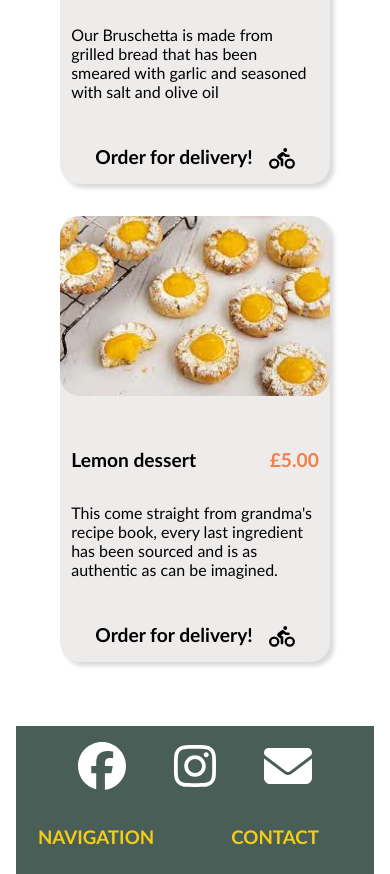
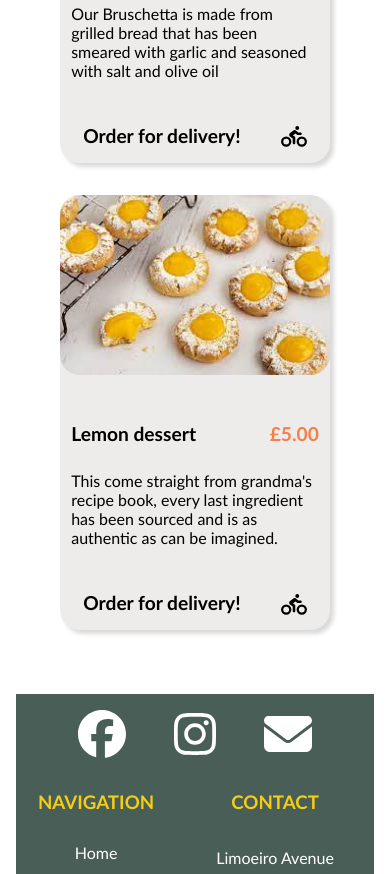
Before and after one commit to claceotto/little-lemon, a React (Create React App) app: page /menu in a window 390 px wide. Shown: the part 1120-1994 px from the top of the page. Built offline with nearby package versions, Linux system fonts and the light colour scheme.

Commit message:
Progress on removing incorrect h tags

```diff
--- a/src/Components/Card.css
+++ b/src/Components/Card.css
@@ -10,7 +10,6 @@
 .card-image {
   max-width: 270px;
   border-radius: 20px;
-
 }
 
 .card-image-container {
@@ -20,15 +19,25 @@
   display: flex;
   justify-content: space-between;
   padding: 0rem 0.7rem 0rem; /*top | left and right | bottom*/
-
 }
 .card-header h5 {
   font-weight: bold;
   font-size: 1.2rem;
 }
 
+.card-title {
+  font-weight: bold;
+  font-size: 1.2rem;
+  margin: 1.67rem 0 1.67rem 0;
+  font-weight: bold;
+}
+
 .price {
-    color: #F57F48;
+  color: #f57f48;
+  font-weight: bold;
+  font-size: 1.2rem;
+  margin: 1.67rem 0 1.67rem 0;
+  font-weight: bold;
 }
 
 .card-text {
@@ -43,18 +52,20 @@
 
 .card-footer {
   display: flex;
-    justify-content: center;
+  justify-content: space-around;
   align-items: flex-end;
+  padding: 0rem 0.7rem 0rem;
 }
 
-.card-footer h5 {
+.card-footer-text {
   font-weight: bold;
   font-size: 1.2rem;
   margin: 0 1rem 1rem 0; /* top | right | bottom | left */
   align-self: flex-end;
+  font-weight: bold;
 }
 
 .card-footer-icon {
   font-size: 1.3rem;
-    margin: 0 0 1rem 0;/* top | right | bottom | left */
+  margin: 0 0 1rem 0; /* top | right | bottom | left */
 }
--- a/src/Components/Card.js
+++ b/src/Components/Card.js
@@ -9,14 +9,14 @@ function Card({ src, title, price, description }) {
         <img src={src} alt={title} className="card-image" />
       </div>
       <div className="card-header">
-        <h5>{title}</h5>
-        <h5 className="price">{price}</h5>
+        <p className="card-title">{title}</p>
+        <p className="price">{price}</p>
       </div>
       <div className="card-text">
         <p>{description}</p>
       </div>
       <div className="card-footer">
-        <h5>Order for delivery!</h5>
+        <p className="card-footer-text">Order for delivery!</p>
         <FontAwesomeIcon icon={faPersonBiking} className="card-footer-icon" />
       </div>
     </div>
--- a/src/Components/Footer.css
+++ b/src/Components/Footer.css
@@ -2,19 +2,18 @@ footer {
   display: grid;
   grid-template-columns: auto;
   grid-auto-rows: auto;
-    grid-template-areas:
-    "logo naviation contact social";
+  grid-template-areas: "logo naviation contact social";
 }
 
 @media (max-width: 600px) {
   footer {
     display: grid;
     grid-template-columns: auto;
-      grid-template-rows:auto;
+    grid-template-rows: auto;
     grid-template-areas:
       "social social"
       "naviation contact"
-      "logo logo"
+      "logo logo";
   }
 }
 
@@ -23,7 +22,7 @@ footer {
   justify-content: center;
   max-width: 370px;
   max-height: 379px;
-    background-color: #EDEFEE;
+  background-color: #edefee;
   padding: 2rem;
 }
 
@@ -39,7 +38,6 @@ footer {
   align-self: center;
 }
 
-
 /* Desktop footer image */
 @media (min-width: 600px) {
   .sm-fotter-logo {
@@ -50,7 +48,7 @@ footer {
     grid-area: logo;
     display: flex;
     justify-content: center;
-    background-color: #EDEFEE;
+    background-color: #edefee;
     padding: 2rem;
   }
 }
@@ -64,38 +62,46 @@ footer {
   .sm-fotter-logo {
     display: flex;
     justify-content: center;
-      background-color: #EDEFEE;
+    background-color: #edefee;
     padding: 1rem;
     grid-area: logo;
   }
 }
 
-  footer h3 {
+.footer-heading {
+  color: #f4ce14;
+  text-transform: uppercase;
+  font-size: 1.17em;
+  margin: 1rem 0 1rem 0;
+  font-weight: bold;
+}
+
+/* footer h3 {
     color: #F4CE14;
     text-transform: uppercase;
-  }
+  } */
 
 .footer-links {
   grid-area: naviation;
   display: flex;
   flex-direction: column;
   padding: 1rem 2rem;
-    background-color: #495E57;
+  background-color: #495e57;
   line-height: 1.5rem;
 }
 
 footer a {
   text-decoration: none;
-    color: #FFFFFF;
+  color: #ffffff;
   line-height: 2rem;
 }
 
 footer a:hover {
-    color: #F4CE14;
+  color: #f4ce14;
 }
 
 footer p {
-    color: #FFFFFF;
+  color: #ffffff;
 }
 
 .footer-contact {
@@ -103,10 +109,9 @@ footer {
   display: flex;
   flex-direction: column;
   padding-top: 1rem;
-    background-color: #495E57;
+  background-color: #495e57;
   width: 100%;
   line-height: 1.5rem;
-
 }
 
 .footer-social {
@@ -115,9 +120,8 @@ footer {
   display: flex;
   align-items: center;
   justify-content: center;
-    background-color: #495E57;
-    color: #FFFFFF;
-
+  background-color: #495e57;
+  color: #ffffff;
 }
 
 /* This adds a space between the icons on the footer */
@@ -132,8 +136,8 @@ footer {
     display: flex;
     align-items: center;
     justify-content: space-between;
-      background-color: #495E57;
-      color: #FFFFFF;
+    background-color: #495e57;
+    color: #ffffff;
     justify-content: center;
     grid-gap: 1rem;
   }
@@ -141,7 +145,7 @@ footer {
   .footer-links {
     grid-area: naviation;
     display: grid;
-      background-color: #495E57;
+    background-color: #495e57;
     justify-items: center;
     padding: 0;
   }
@@ -150,7 +154,7 @@ footer {
     grid-area: contact;
     display: grid;
     padding-top: 1rem;
-      background-color: #495E57;
+    background-color: #495e57;
     justify-items: center;
     padding: 0;
   }
@@ -162,5 +166,4 @@ footer {
   .footer-icon {
     margin: 1rem;
   }
-
 }
--- a/src/Components/Footer.js
+++ b/src/Components/Footer.js
@@ -22,7 +22,7 @@ function Footer() {
         />
       </div>
       <div className="footer-links">
-        <h3>Navigation</h3>
+        <p className="footer-heading">Navigation</p>
         <a href="/home">Home</a>
         <a href="/about">About</a>
         <a href="/menu">Menu</a>
@@ -31,7 +31,7 @@ function Footer() {
         <a href="/login">Login</a>
       </div>
       <div className="footer-contact">
-        <h3>Contact</h3>
+        <p className="footer-heading">Contact</p>
         <p>
           Limoeiro Avenue
           <br />
--- a/src/Components/TestimonialCard.css
+++ b/src/Components/TestimonialCard.css
@@ -1,27 +1,27 @@
 .tcard-container {
-    border: 2px solid #495E57;
+  border: 2px solid #495e57;
   border-radius: 20px;
   max-width: 250px;
   min-width: 250px;
-    background-color:#EDEFEE;
+  background-color: #edefee;
   padding: 1rem;
 }
 
-@media (max-width:655px) {
+@media (max-width: 655px) {
   .tcard-container {
     max-width: auto;
     min-width: auto;
   }
 }
 
-.tcard-title h5{
+.tcard-title {
   font-size: 1.2rem;
-    margin: 0.7rem 0;  /* top and bottom | left and right */
+  margin: 0.7rem 0; /*top and bottom | left and right  */
 }
 
 .tcard-rating {
   font-size: 1.2rem;
-    color: #F4CE14;
+  color: #f4ce14;
 }
 .tcard-avatar-container {
   display: flex;
@@ -36,7 +36,7 @@
 }
 
 .tcard-avatar-container p {
-    margin: 0.5rem 0.5rem 0;  /* top | left and right | bottom */
+  margin: 0.5rem 0.5rem 0; /* top | left and right | bottom */
 }
 
 .tcard-text {
--- a/src/Components/TestimonialCard.js
+++ b/src/Components/TestimonialCard.js
@@ -4,8 +4,8 @@ import Stars from "./Stars";
 function TestimonialCard({ rating, src, name, testimonial }) {
   return (
     <div className="tcard-container">
-      <div className="tcard-title">
-        <h5>Rating:</h5>
+      <div>
+        <h5 className="tcard-title">Rating:</h5>
       </div>
       <div className="tcard-rating">
         <Stars rating={rating} />
```
Lines whose indentation alone changed are shown as unchanged.
